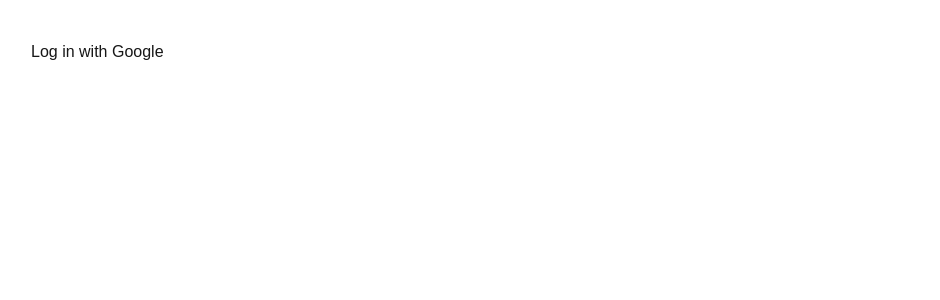
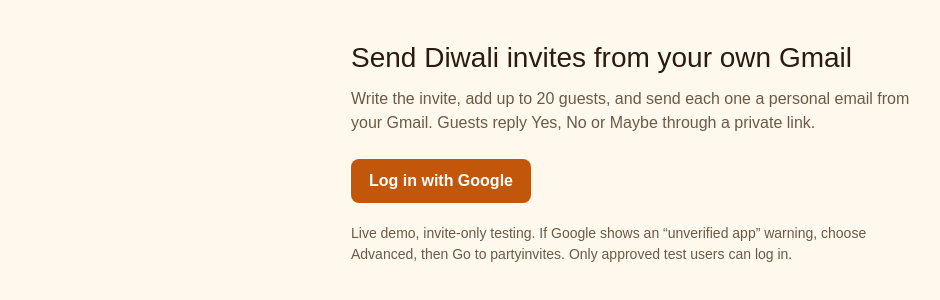
Before and after one commit to LOPAMUDRA-MUKHERJEE/partyinvites, a Next.js app: page / in a window 1280 px wide. Shown: the top 300 px of the page, without its empty margins (9-949 px from the left). Built offline with nearby package versions, Linux system fonts and the light colour scheme; no server answers.

Commit message:
fix 3 part 3

```diff
--- a/app/LoginButton.tsx
+++ b/app/LoginButton.tsx
@@ -1,3 +1,28 @@
+  //  'use client'
+  //  import { createBrowserClient } from '@supabase/ssr'
+
+  //  export default function LoginButton() {
+  //    const supabase = createBrowserClient(
+  //      process.env.NEXT_PUBLIC_SUPABASE_URL!,
+  //      process.env.NEXT_PUBLIC_SUPABASE_ANON_KEY!
+  //    )
+  //    const login = () =>
+  //      supabase.auth.signInWithOAuth({
+  //        provider: 'google',
+  //        options: {
+  //          redirectTo: `${location.origin}/auth/callback`,
+  //          scopes: 'https://www.googleapis.com/auth/gmail.send',
+  //          queryParams: { access_type: 'offline', prompt: 'consent' },
+  //        },
+  //      })
+  //    return <button onClick={login}>Log in with Google</button>
+  //  }
+
+
+
+
+
+
   'use client'
 import { createBrowserClient } from '@supabase/ssr'
 
@@ -15,5 +40,21 @@
         queryParams: { access_type: 'offline', prompt: 'consent' },
       },
     })
-     return <button onClick={login}>Log in with Google</button>
+  return (
+    <button
+      onClick={login}
+      style={{
+        background: '#c2570c',
+        color: '#ffffff',
+        border: 'none',
+        padding: '10px 18px',
+        borderRadius: 8,
+        fontWeight: 600,
+        fontSize: 16,
+        cursor: 'pointer',
+      }}
+    >
+      Log in with Google
+    </button>
+  )
 }
--- a/app/page.tsx
+++ b/app/page.tsx
@@ -2,6 +2,18 @@
   //  export default function Home() {
   //    return <main style={{ padding: 40 }}><LoginButton /></main>
   //  }
+
+// import { redirect } from 'next/navigation'
+// import { getSupabase } from '@/lib/supabase-server'
+// import LoginButton from './LoginButton'
+
+// export default async function Home() {
+//   const supabase = await getSupabase()
+//   const { data: { user } } = await supabase.auth.getUser()
+//   if (user) redirect('/dashboard')
+//   return <main style={{ padding: 40 }}><LoginButton /></main>
+// }
+
 
 import { redirect } from 'next/navigation'
 import { getSupabase } from '@/lib/supabase-server'
@@ -11,5 +23,23 @@ export default async function Home() {
   const supabase = await getSupabase()
   const { data: { user } } = await supabase.auth.getUser()
   if (user) redirect('/dashboard')
-  return <main style={{ padding: 40 }}><LoginButton /></main>
+
+  return (
+    <main style={{ background: '#fff8ec', color: '#2b1b0e', minHeight: '100vh', padding: '40px 20px' }}>
+      <div style={{ maxWidth: 560, margin: '0 auto' }}>
+        <h1 style={{ fontSize: 28, lineHeight: 1.25, margin: '0 0 12px' }}>
+          Send Diwali invites from your own Gmail
+        </h1>
+        <p style={{ color: '#6b5a48', margin: '0 0 24px', lineHeight: 1.5 }}>
+          Write the invite, add up to 20 guests, and send each one a personal email from your Gmail.
+          Guests reply Yes, No or Maybe through a private link.
+        </p>
+        <LoginButton />
+        <p style={{ color: '#6b5a48', fontSize: 14, marginTop: 20, lineHeight: 1.5 }}>
+          Live demo, invite-only testing. If Google shows an “unverified app” warning, choose
+          Advanced, then Go to partyinvites. Only approved test users can log in.
+        </p>
+      </div>
+    </main>
+  )
 }
```
Lines whose indentation alone changed are shown as unchanged.
